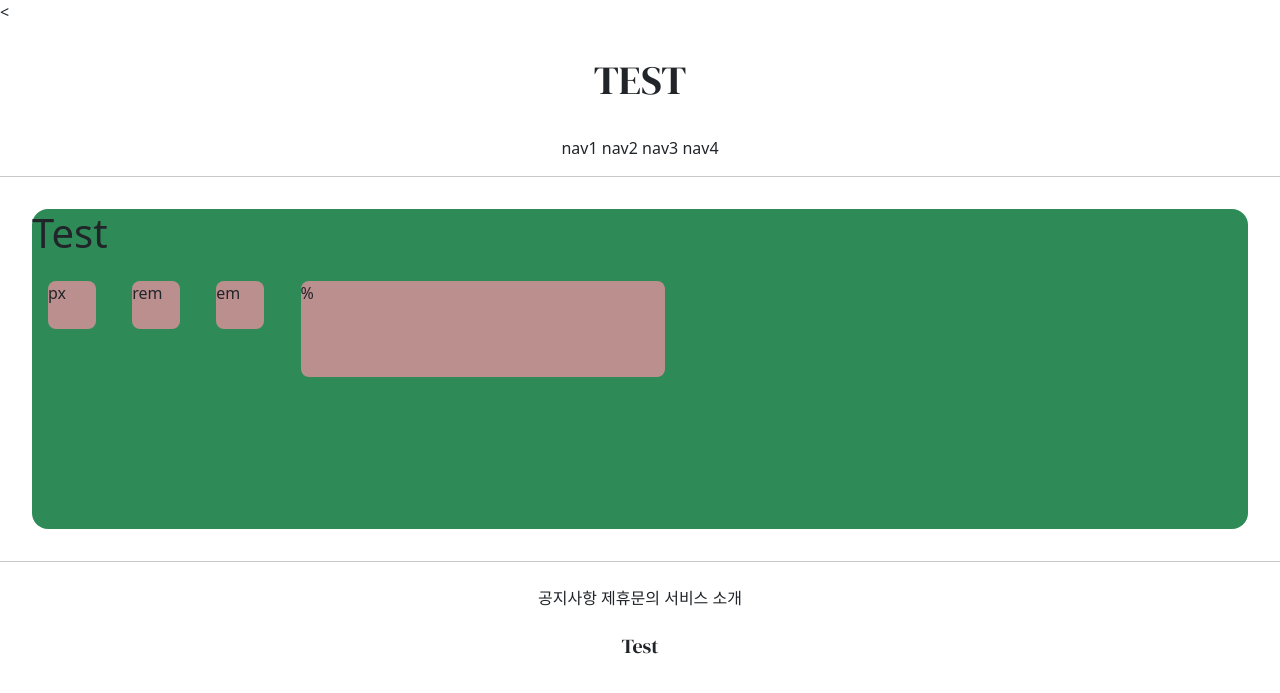
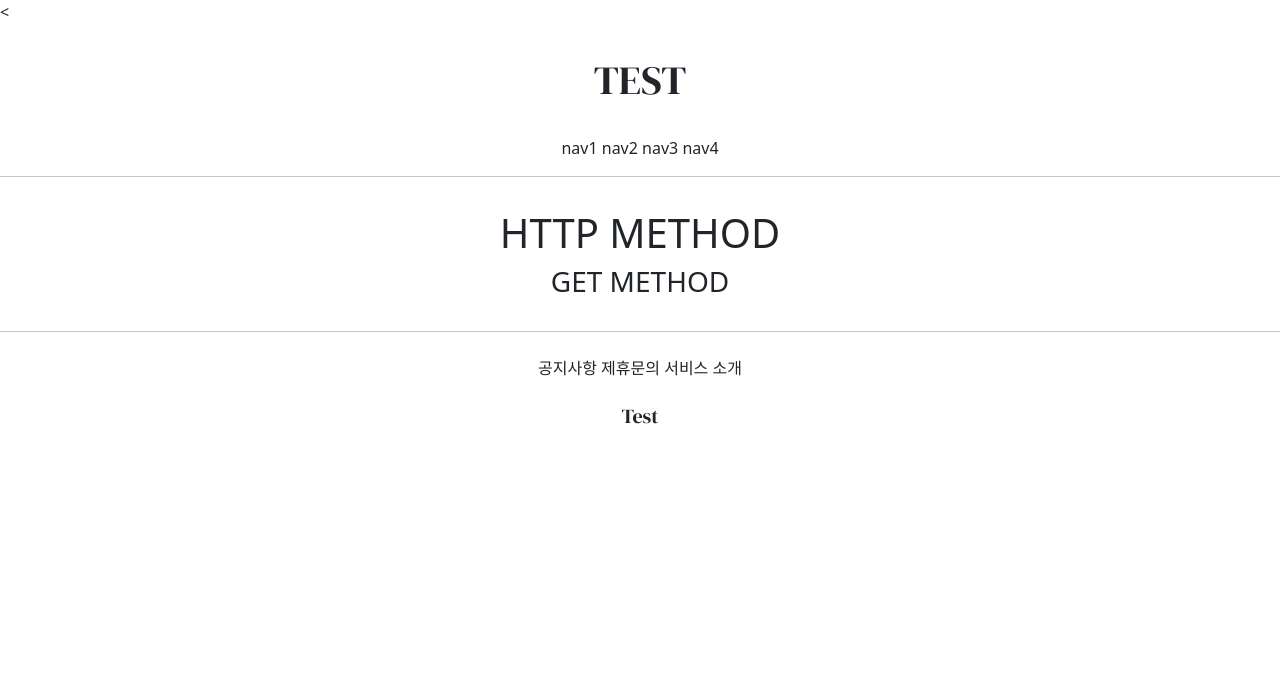
Before and after one commit to suyeon-K/GIS_web_project_1, a Django app: page /accounts/hello_world/ in a window 1280 px wide. Shown: the top 693 px of the page. Run offline with Django 3.2, Linux system fonts and the light colour scheme; parts of the project's set-up code (start-up, migrations or seed data) failed here and were passed over.

Commit message:
7/9_learn_about_GET_and_POST

```diff
--- a/accountapp/templates/accountapp/hello_world.html
+++ b/accountapp/templates/accountapp/hello_world.html
@@ -2,24 +2,11 @@
 
 {%  block content %}
 
-    <style>
-        .testing {
-            background-color: rosybrown;
-            margin: 1rem;
-            height: 48px;
-            width: 48px;
-            border-radius: .5rem;
-            display: inline-block
-        }
-    </style>
+    <div style="margin: 2rem; text-align: center">
+        <h1>HTTP METHOD</h1>
 
-    <div style="height: 20rem; background-color: seagreen; margin: 2rem; border-radius: 1rem; font-size: 1rem">
-        <h1>Test</h1>
+    <h3>{{  text  }}</h3>
 
-    <div class = "testing" style="height: 48px; width: 48px;">px</div>
-    <div class = "testing" style="height: 3rem; width: 3rem;">rem</div>
-    <div class = "testing" style="height: 3em; width: 3em;">em</div>
-    <div class = "testing" style="height: 30%; width: 30%;">%</div>
     </div>
 
 
--- a/accountapp/views.py
+++ b/accountapp/views.py
@@ -4,4 +4,9 @@ from django.shortcuts import render
 # Create your views here.
 
 def hello_world(request):
-    return render(request,'accountapp/hello_world.html')
+    if request.method == "POST":
+        return render(request,'accountapp/hello_world.html',
+                      context={"text":"POST METHOD"})
+    else:
+        return render(request,'accountapp/hello_world.html',
+                      context={"text":"GET METHOD"})
```
